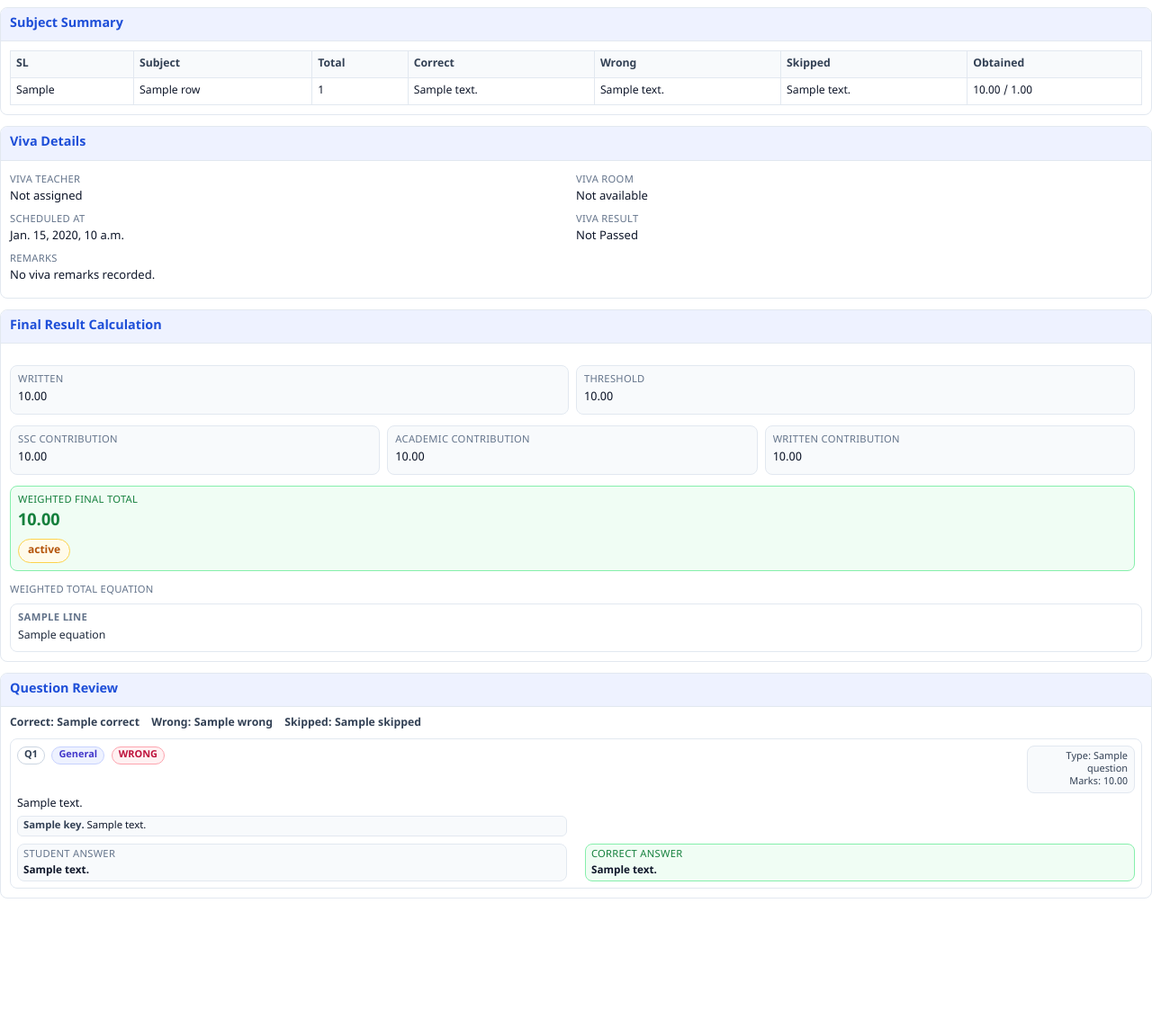
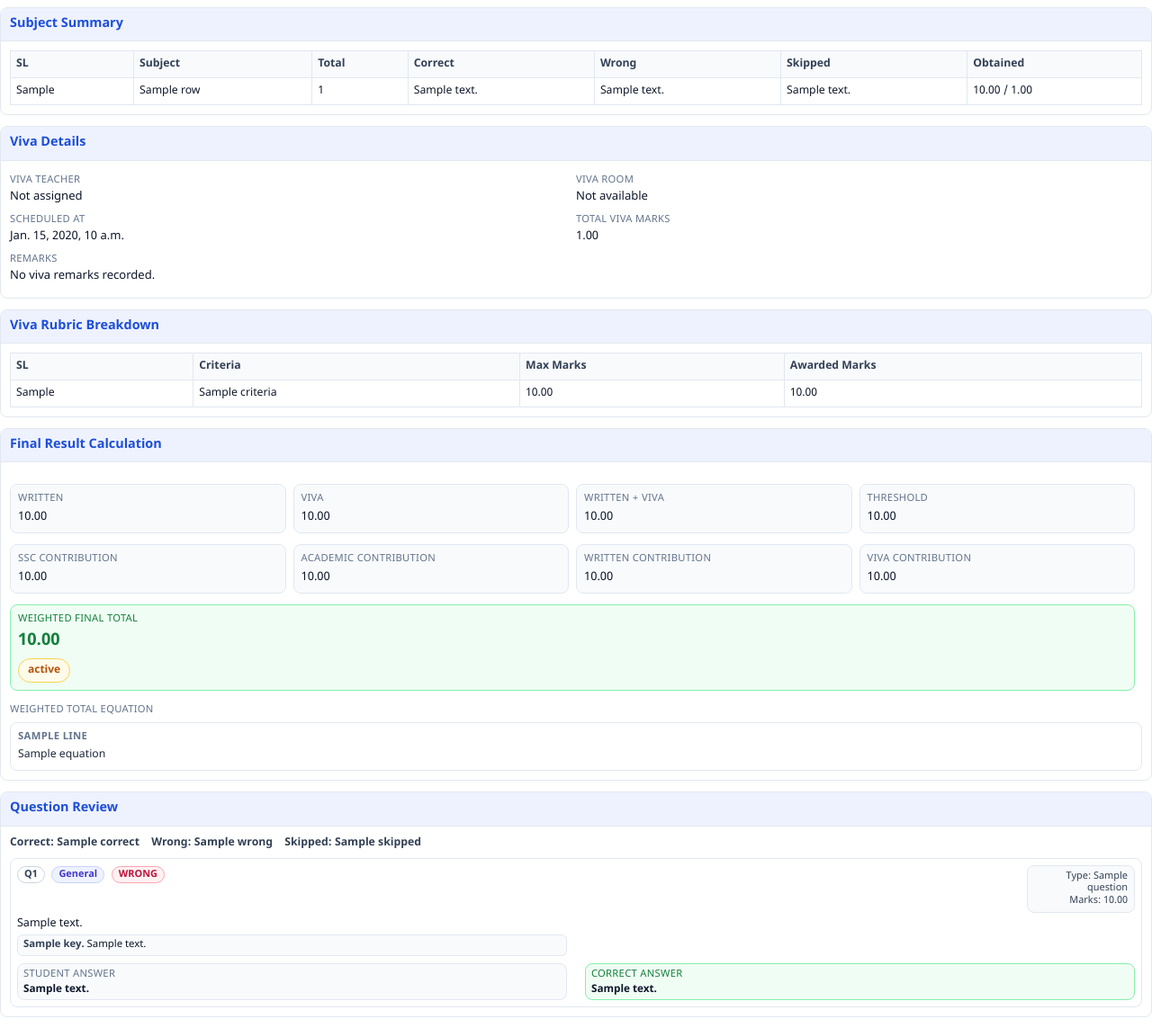
Before and after one commit to Re1354/ams-backend, a Django app: template amsapp/mainapp/templates/admission/student_report_pdf.html in a window 1280 px wide. Shown: the part 805-1948 px from the top of the page at 90% size. Before the commit the page ends 1804 px from the top, so only its background shows below. Run offline with Django 5.2, Linux system fonts and the light colour scheme; the template is opened without the code that fills it: most values are stand-ins (such as "Sample title", 1, 10 or a date in 2020); grey boxes marked "Sample" are stand-in pictures; parts of the project's set-up code (start-up, migrations or seed data) failed here and were passed over; some libraries are stand-ins or nearby versions; some web fonts are replaced.

Commit message:
viva has the same parameters as the written assign

```diff
--- a/amsapp/mainapp/serializers/viva_assign.py
+++ b/amsapp/mainapp/serializers/viva_assign.py
@@ -7,7 +7,10 @@ from ..models.exam import Exam
 class VivaAssignmentSerializer(serializers.ModelSerializer):
     student_username = serializers.CharField(source='student.username', read_only=True)
     student_name = serializers.SerializerMethodField()
+    student_full_name = serializers.CharField(source='student.full_name', read_only=True)
     student_f_id = serializers.CharField(source='student.f_id', read_only=True)
+    student_registration_semester = serializers.CharField(source='student.registration_semester', read_only=True)
+    student_department_shortname = serializers.CharField(source='student.department_shortname', read_only=True)
     teacher_username = serializers.CharField(source='teacher.username', read_only=True)
     exam_name = serializers.SerializerMethodField()
     exam_details = serializers.SerializerMethodField()
@@ -15,7 +18,8 @@ class VivaAssignmentSerializer(serializers.ModelSerializer):
     class Meta:
         model = VivaAssignment
         fields = [
-            'id', 'student', 'student_username', 'student_name', 'student_f_id',
+            'id', 'student', 'student_username', 'student_name', 'student_full_name',
+            'student_f_id', 'student_registration_semester', 'student_department_shortname',
             'teacher', 'teacher_username', 'exam', 'exam_name', 'exam_details',
             'scheduled_at', 'time', 'room', 'total_marks', 'rubric_snapshot',
             'rubric_scores', 'remarks', 'created_at', 'updated_at'
--- a/amsapp/mainapp/templates/admission/student_report_pdf.html
+++ b/amsapp/mainapp/templates/admission/student_report_pdf.html
@@ -697,8 +697,8 @@
               <div class="value">{{ report.viva.scheduled_at|default:"Not available" }}</div>
             </div>
             <div class="info-cell">
-              <div class="label">Viva Result</div>
-              <div class="value">{% if report.final_result.viva_given %}Passed{% else %}Not Passed{% endif %}</div>
+              <div class="label">Total Viva Marks</div>
+              <div class="value">{{ report.viva.total_marks|floatformat:2 }}</div>
             </div>
           </div>
           <div class="info-row">
@@ -713,6 +713,36 @@
     </section>
 
     <section class="section">
+      <h2 class="section-title">Viva Rubric Breakdown</h2>
+      <div class="section-body">
+        {% if report.viva.rubric_rows %}
+          <table>
+            <thead>
+              <tr>
+                <th>SL</th>
+                <th>Criteria</th>
+                <th>Max Marks</th>
+                <th>Awarded Marks</th>
+              </tr>
+            </thead>
+            <tbody>
+              {% for row in report.viva.rubric_rows %}
+                <tr>
+                  <td>{{ row.sl }}</td>
+                  <td>{{ row.criteria }}</td>
+                  <td>{{ row.max_marks|floatformat:2 }}</td>
+                  <td>{{ row.awarded_marks|floatformat:2 }}</td>
+                </tr>
+              {% endfor %}
+            </tbody>
+          </table>
+        {% else %}
+          <p class="value">No viva rubric data recorded for this student.</p>
+        {% endif %}
+      </div>
+    </section>
+
+    <section class="section">
       <h2 class="section-title">Final Result Calculation</h2>
       <div class="section-body">
         <div class="summary-boxes">
@@ -721,6 +751,18 @@
               <div class="summary-card">
                 <div class="label">Written</div>
                 <div class="value">{{ report.final_result.written_marks|floatformat:2 }}</div>
+              </div>
+            </div>
+            <div class="summary-item">
+              <div class="summary-card">
+                <div class="label">Viva</div>
+                <div class="value">{{ report.final_result.viva_marks|floatformat:2 }}</div>
+              </div>
+            </div>
+            <div class="summary-item">
+              <div class="summary-card">
+                <div class="label">Written + Viva</div>
+                <div class="value">{{ report.final_result.written_viva_total|floatformat:2 }}</div>
               </div>
             </div>
             <div class="summary-item">
@@ -753,6 +795,12 @@
               <div class="summary-card">
                 <div class="label">Written Contribution</div>
                 <div class="value">{{ report.final_result.written_contribution|floatformat:2 }}</div>
+              </div>
+            </div>
+            <div class="summary-item">
+              <div class="summary-card">
+                <div class="label">Viva Contribution</div>
+                <div class="value">{{ report.final_result.viva_contribution|floatformat:2 }}</div>
               </div>
             </div>
           </div>
--- a/amsapp/mainapp/urls.py
+++ b/amsapp/mainapp/urls.py
@@ -12,7 +12,7 @@ from .views import (
 from .views import upload_docx_scrape_multipart
 from .views import ai_scrape_upload
 from .views import insert_scrapped_questions
-#from .views.questions import update_scrapped_question
+from .views.questions import update_scrapped_question
 from .views.students import (
     get_all_students, create_student, get_student_by_id, update_student, delete_student
 )
@@ -37,7 +37,7 @@ from .views.exam_generation import generate_exam, regenerate_question, save_gene
 from .views.student_assign_teacher_exam import (
     assign_students_bulk, assign_student_single, get_all_assignments,
     delete_assignment, delete_assignments_bulk, get_available_schedules,
-    get_student_assignments_by_teacher
+    get_student_assignments_by_teacher, get_assigned_student_ids
 )
 from .views.results import (
     toggle_exam_publication, get_student_exam_result_enhanced,
@@ -56,7 +56,7 @@ from .views.marks_distribution import (
 )
 from .views.viva_assign import (
     create_viva_assignment, get_all_viva_assignments, delete_viva_assignment,
-    get_viva_assignments_by_teacher
+    get_viva_assignments_by_teacher, get_viva_assigned_student_ids
 )
 from .views.viva_marks import (
     add_viva_marks, delete_viva_marks
@@ -93,7 +93,7 @@ urlpatterns = [
     path('api/questions-stats/', questions_stats, name='questions-stats'),
     path('api/total-questions/', total_questions, name='total-questions'),
     path('api/question-bank/<int:question_id>/delete/', delete_scrapped_question, name='delete-scrapped-question'),
-    # path('api/question-bank/<int:question_id>/update/', update_scrapped_question, name='update-scrapped-question'),
+    path('api/question-bank/<int:question_id>/update/', update_scrapped_question, name='update-scrapped-question'),
     path('api/question-bank/delete-bulk/', bulk_delete_scrapped_questions, name='bulk-delete-scrapped-questions'),
 
     # Exam API
@@ -196,6 +196,7 @@ urlpatterns = [
     path('api/student-assignments/<int:assignment_id>/delete/', delete_assignment, name='delete-assignment'),
     path('api/student-assignments/delete-bulk/', delete_assignments_bulk, name='delete-assignments-bulk'),
     path('api/student-assignments/available-schedules/', get_available_schedules, name='get-available-schedules'),
+    path('api/student-assignments/assigned-student-ids/', get_assigned_student_ids, name='get-assigned-student-ids'),
 
     # Results Management API
     path('api/result/published/', toggle_exam_publication, name='toggle-exam-publication'),
@@ -229,6 +230,7 @@ urlpatterns = [
     path('api/viva-assignments/', get_all_viva_assignments, name='get-all-viva-assignments'),
     path('api/viva-assignments/<int:teacher_id>/', get_viva_assignments_by_teacher, name='get-viva-assignments-by-teacher'),
     path('api/viva-assignments/create/', create_viva_assignment, name='create-viva-assignment'),
+    path('api/viva-assignments/assigned-student-ids/', get_viva_assigned_student_ids, name='get-viva-assigned-student-ids'),
     path('api/viva-assignments/<int:assignment_id>/delete/', delete_viva_assignment, name='delete-viva-assignment'),
 
     # Viva Marks Management API
--- a/amsapp/mainapp/views/admission_report.py
+++ b/amsapp/mainapp/views/admission_report.py
@@ -207,6 +207,12 @@ def get_written_total_marks_from_report(report: dict) -> float:
     return float(written_summary.get("total_marks") or 0)
 
 
+def get_viva_total_marks_from_report(report: dict) -> float:
+    viva = report.get("viva") or {}
+    rubric_rows = viva.get("rubric_rows") or []
+    return round(sum(float(row.get("max_marks") or 0) for row in rubric_rows), 2)
+
+
 def build_weighted_component_equation(
     label: str,
     numerator_label: str,
@@ -348,6 +354,7 @@ def build_calculation_equations(report: dict) -> tuple[list[dict[str, str]], str
     academic_source = str(final_result.get("academic_source") or "").upper()
     academic_divisor = get_academic_divisor(final_result)
     written_total_marks = get_written_total_marks_from_report(report)
+    viva_total_marks = get_viva_total_marks_from_report(report)
     if academic_source in {"DIPLOMA", "HSC"}:
         academic_weight = distribution.get("hsc", 0)
     else:
@@ -394,14 +401,27 @@ def build_calculation_equations(report: dict) -> tuple[list[dict[str, str]], str
             ),
         },
         {
-            # ponytail: viva omitted from the equation while viva contribution is 0 (marks hidden).
+            "label": "Viva Contribution",
+            "equation": build_weighted_component_equation(
+                label="Viva Contribution",
+                numerator_label="Viva Marks",
+                numerator_value=final_result.get("viva_marks"),
+                denominator_label="Total Viva Marks",
+                denominator_value=viva_total_marks,
+                weight_label="Viva Weight",
+                weight_value=distribution.get("viva"),
+                contribution_value=final_result.get("viva_contribution"),
+            ),
+        },
+        {
             "label": "Final Weighted Total",
             "equation": (
                 f"Final Weighted Total = SSC Contribution + {academic_label} Contribution + "
-                "Written Contribution = "
+                "Written Contribution + Viva Contribution = "
                 f"{format_report_number(final_result.get('ssc_contribution'))} + "
                 f"{format_report_number(final_result.get('academic_contribution'))} + "
-                f"{format_report_number(final_result.get('written_contribution'))} = "
+                f"{format_report_number(final_result.get('written_contribution'))} + "
+                f"{format_report_number(final_result.get('viva_contribution'))} = "
                 f"{format_report_number(final_result.get('weighted_total'))}"
             ),
         },
@@ -786,8 +806,6 @@ def build_final_result(exam, student, summary, viva_assignment):
     return {
         "written_marks": round(written_marks, 2),
         "viva_marks": round(viva_marks, 2),
-        # Display flag driving the "Passed / Not Passed" viva indicator (marks hidden).
-        "viva_given": bool(existing_result.viva_given) if existing_result else True,
         "written_viva_total": written_viva_total,
         "weighted_total": round(weighted_total, 2),
         "threshold": round(threshold, 2) if threshold is not None else None,
```
Also changed, not shown: amsapp/mainapp/views/student_assign_teacher_exam.py (+27 -4 lines), amsapp/mainapp/views/viva_assign.py (+22 -0 lines).
